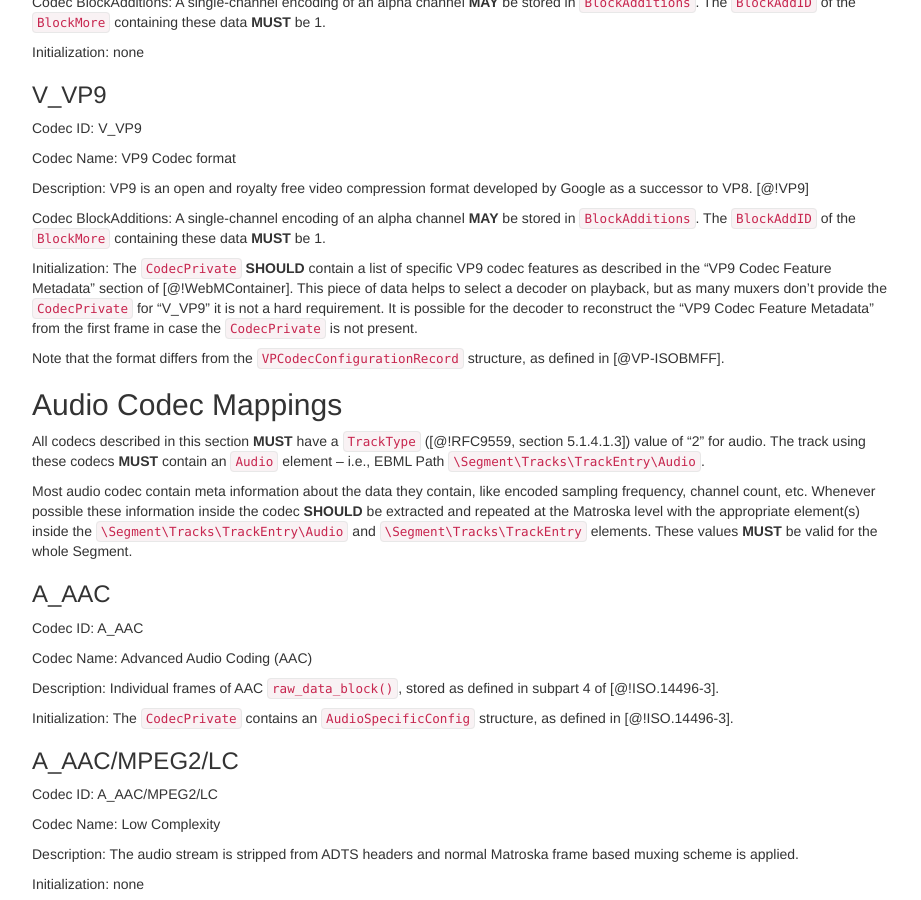
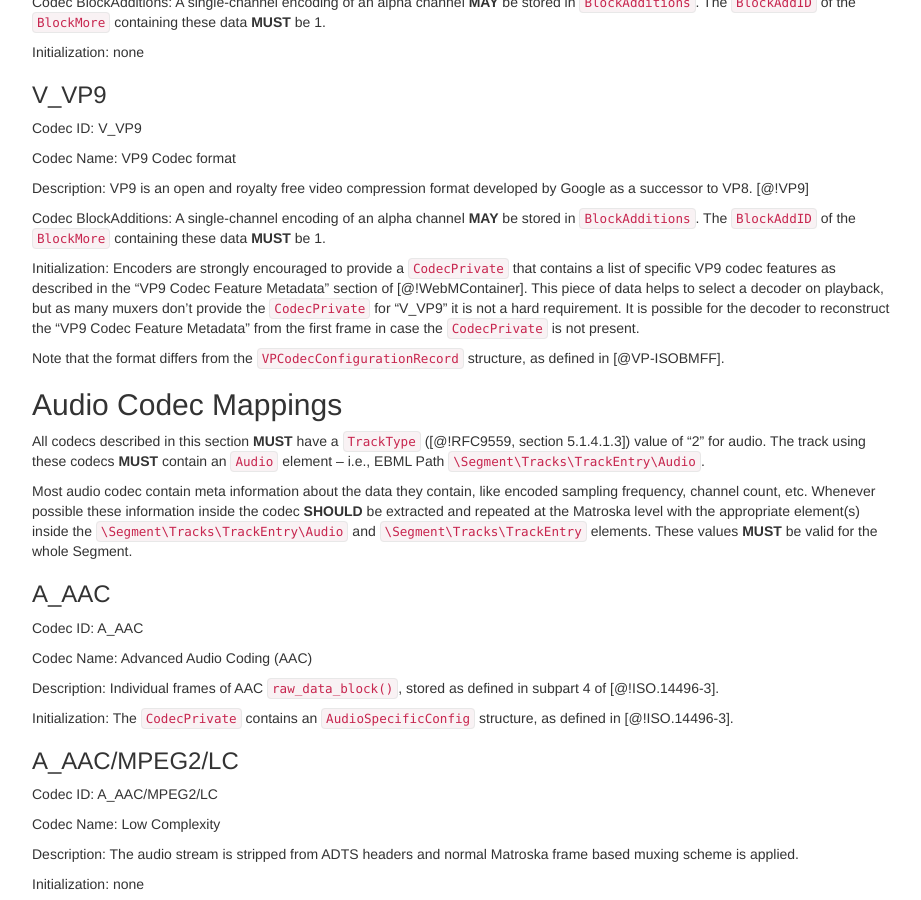
Before and after one commit to ietf-wg-cellar/matroska-specification, a Jekyll site: the page built from cellar-codec/codec_specs.md, in a window 1280 px wide and 900 px high, scrolled down 7686 px. Shown: the whole window, without its empty margins (273-1194 px from the left). Built offline with Jekyll 4.4.1, drawn with Linux system fonts in a browser that asks for light colours; our own code applies the rules of GitHub Pages for plain Markdown files.

Commit message:
remove the BCP14 wording for the optional VP9 CodecPrivate

```diff
--- a/cellar-codec/codec_specs.md
+++ b/cellar-codec/codec_specs.md
@@ -463,7 +463,7 @@
 
 Codec BlockAdditions: A single-channel encoding of an alpha channel **MAY** be stored in `BlockAdditions`. The `BlockAddID` of the `BlockMore` containing these data **MUST** be 1.
 
-Initialization: The `CodecPrivate` **SHOULD** contain a list of specific VP9 codec features as described in the "VP9 Codec Feature Metadata" section of [@!WebMContainer].
+Initialization: Encoders are strongly encouraged to provide a `CodecPrivate` that contains a list of specific VP9 codec features as described in the "VP9 Codec Feature Metadata" section of [@!WebMContainer].
 This piece of data helps to select a decoder on playback, but as many muxers don't provide the `CodecPrivate` for "V_VP9" it is not a hard requirement.
 It is possible for the decoder to reconstruct the "VP9 Codec Feature Metadata" from the first frame in case the `CodecPrivate` is not present.
 
```
